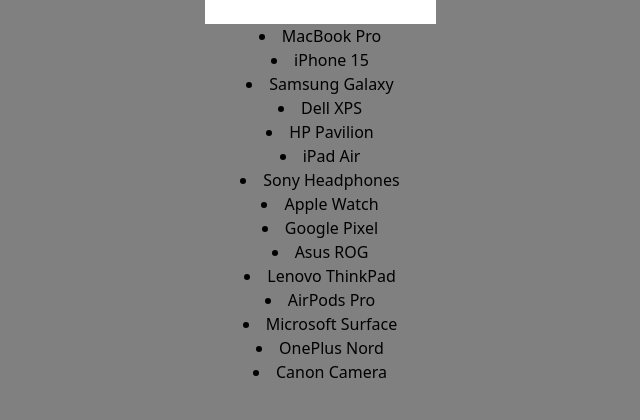
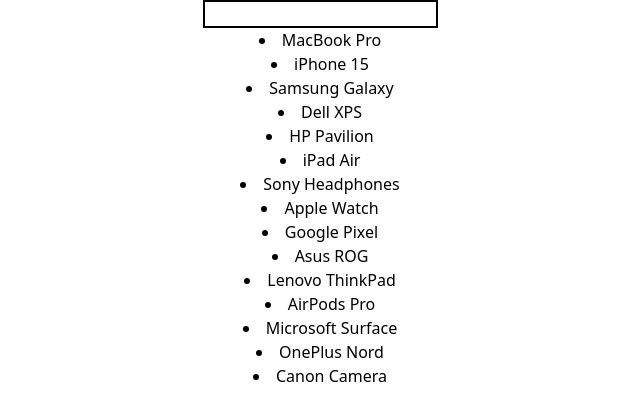
Before and after one commit to bobbyDeepak1415/File_Uploader, a React (Create React App) app: page / in a window 1280 px wide. Shown: the top 420 px of the page, without its empty margins (320-960 px from the left). Built offline with nearby package versions, Linux system fonts and the light colour scheme.

Commit message:
setup done

```diff
--- a/src/App.js
+++ b/src/App.js
@@ -1,14 +1,12 @@
 import "./App.css";
-import DeleteThis from "./DeleteThis";
-// import Demo from "./Demo";
+import Demo from "./Demo";
 // import FileUploader from "./FileUploader";
 
 function App() {
   return (
     <div className="App">
       {/* <FileUploader /> */}
-      {/* <Demo/> */}
-      <DeleteThis />
+      <Demo />
     </div>
   );
 }
--- a/src/DeleteThis.jsx
+++ /dev/null
@@ -1,40 +0,0 @@
-import React, { useState } from "react";
-
-const products = [
-  { id: 1, name: "MacBook Pro" },
-  { id: 2, name: "iPhone 15" },
-  { id: 3, name: "Samsung Galaxy" },
-  { id: 4, name: "Dell XPS" },
-  { id: 5, name: "HP Pavilion" },
-  { id: 6, name: "iPad Air" },
-  { id: 7, name: "Sony Headphones" },
-  { id: 8, name: "Apple Watch" },
-  { id: 9, name: "Google Pixel" },
-  { id: 10, name: "Asus ROG" },
-  { id: 11, name: "Lenovo ThinkPad" },
-  { id: 12, name: "AirPods Pro" },
-  { id: 13, name: "Microsoft Surface" },
-  { id: 14, name: "OnePlus Nord" },
-  { id: 15, name: "Canon Camera" },
-];
-
-const DeleteThis = () => {
-  const [query, setQuery] = useState("");
-
-  const filteredProducts = products.filter((product) =>
-    product.name.toLocaleLowerCase().includes(query.toLocaleLowerCase()),
-  );
-
-  return (
-    <div style={{ backgroundColor: "gray", height: "100vh" }}>
-      <input value={query} onChange={(e) => setQuery(e.target.value)}></input>
-      <div>
-        {filteredProducts.map((product) => {
-          return <li key={product.id}>{product.name}</li>;
-        })}
-      </div>
-    </div>
-  );
-};
-
-export default DeleteThis;
```
